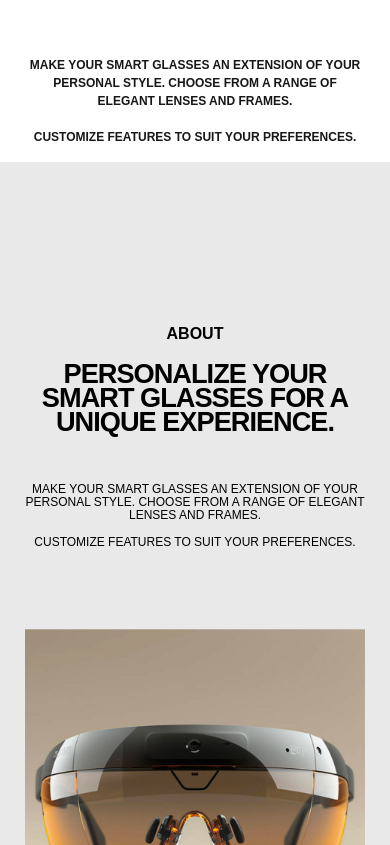
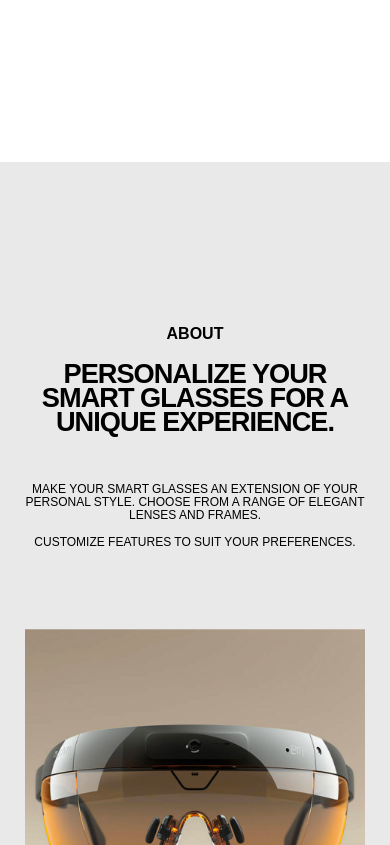
Before and after one commit to AllexandraWEB/iGlasses, a Next.js app: page / in a window 390 px wide. Shown: the part 723-1568 px from the top of the page. Built offline with nearby package versions, Linux system fonts and the light colour scheme.

Commit message:
Fixing Issues with Text Colors

```diff
--- a/src/app/components/layout/ContactSection.tsx
+++ b/src/app/components/layout/ContactSection.tsx
@@ -4,7 +4,7 @@ import LinkForm from "./LinkForm";
 
 const ContactSection = () => {
   return (
-    <section className='w-full flex flex-col min-h-screen bg-[url("/Contact-Section.svg")] bg-cover bg-center relative'>
+    <section className='w-full flex flex-col min-h-screen bg-[url("/Contact-Section.svg")] bg-cover bg-center relative text-white'>
       <div className="flex flex-wrap flex-col justify-between md:flex-row md:mt-[2.6rem] m-auto md:mx-0 text-center md:text-start">
         <div className="flex items-start mb-[1rem] m-auto md:m-0 lg:px-6 md:mb-0 py-6 md:py-2">
           <img src="/Logo.svg" alt="Logo" className="w-[40px] h-auto" />
--- a/src/app/components/layout/Hero.tsx
+++ b/src/app/components/layout/Hero.tsx
@@ -14,7 +14,7 @@ const Hero = () => {
         <h1 className="text-[50px] md:text-[92px] py-5 pl-0 md:pl-[28px] text-center m-auto md:text-start md:m-0 text-white tracking-[-4px] leading-[43px] md:leading-[78px] uppercase font-inter font-extrabold">
           Creating <br /> the future <br /> of vision
         </h1>
-        <p className="w-[336px] h-[126px] md:mr-[28px] text-[12px] md:text-[16px] py-5 mt-[58vh] md:mt-0 mx-auto text-center md:text-start font-bold uppercase">
+        <p className="w-[336px] h-[126px] md:mr-[28px] text-[12px] md:text-[16px] py-5 mt-[58vh] text-white md:mt-0 mx-auto text-center md:text-start font-bold uppercase">
           Make your smart glasses an extension of your personal style. Choose
           from a range of elegant lenses and frames. <br /> <br /> Customize
           features to suit your preferences.
```
